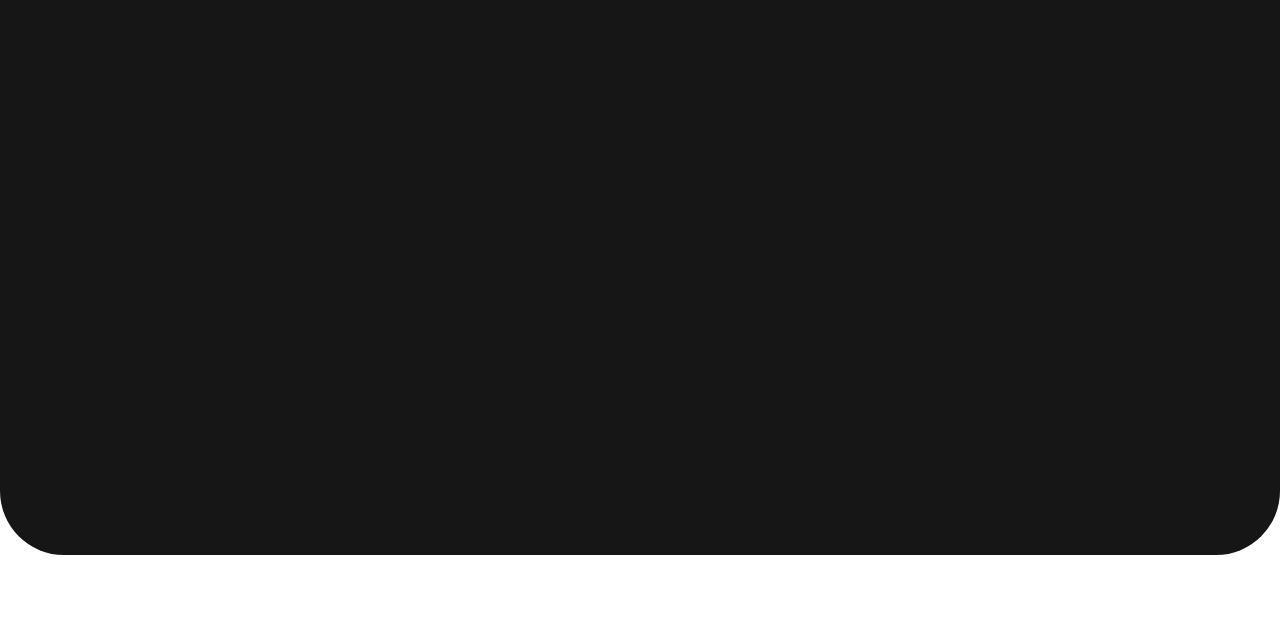
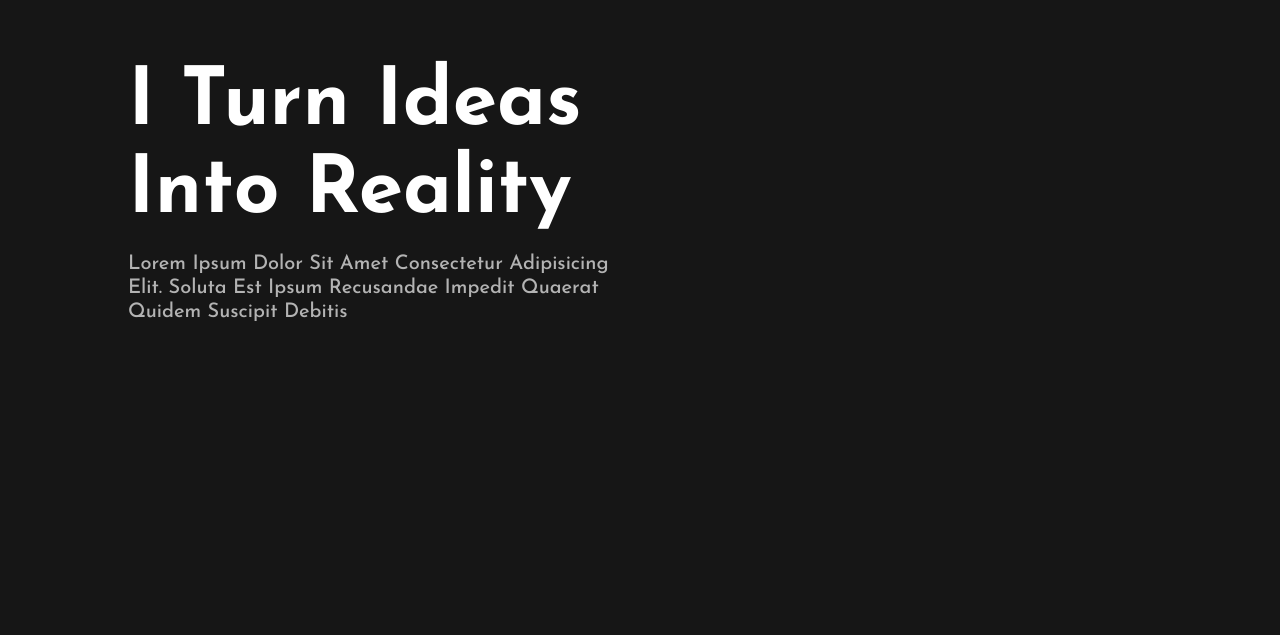
Before and after one commit to Karthikkk-24/thecodinghacker, a React (Vite) app: page / in a window 1280 px wide. Shown: the part 165-800 px from the top of the page. Built offline with nearby package versions, Linux system fonts and the light colour scheme.

Commit message:
Added main containers

```diff
--- a/src/App.css
+++ b/src/App.css
@@ -55,7 +55,7 @@ body {
 }
 
 .content_container {
-    height: 80vh;
+    height: 110vh;
     width: 100%;
     display: flex;
     flex-direction: column;
@@ -68,7 +68,32 @@ body {
     height: 90%;
     width: 100%;
     background: var(--background);
+    display: flex;
+    flex-direction: row;
+    align-items: flex-start;
+    justify-content: center;
 }
+
+.content_container .main_container .left {
+    height: 70%;
+    width: 40%;
+    display: flex;
+    flex-direction: column;
+    align-items: center;
+    justify-content: center;
+    gap: 2vh;
+}
+
+.content_container .main_container .right {
+    height: 70%;
+    width: 40%;
+    display: flex;
+    flex-direction: column;
+    align-items: center;
+    justify-content: center;
+    gap: 3vh;
+}
+
 
 .content_container .curve_background {
     height: 10%;
--- a/src/App.jsx
+++ b/src/App.jsx
@@ -1,6 +1,7 @@
 import { useState } from "react";
 import { Link, Route, BrowserRouter as Router, Switch } from "react-router-dom";
 import "./App.css";
+import "./assets/css/General.css";
 import CardPage from "./components/CardPage";
 import NameCard from "./components/NameCard";
 import Navbar from "./components/Navbar";
@@ -18,7 +19,15 @@ function App() {
         </div>
       </div>
       <div className="content_container">
-        <div className="main_container"></div>
+        <div className="main_container">
+            <div className="left">
+                <h1 className="heading">I turn ideas into reality</h1>
+                <h3 className="sub_heading">
+                    Lorem ipsum dolor sit amet consectetur adipisicing elit. Soluta est ipsum recusandae impedit quaerat quidem suscipit debitis
+                </h3>
+            </div>
+            <div className="right"></div>
+        </div>
         <div className="curve_background"></div>
       </div>
       <div className="footer_container">
--- /dev/null
+++ b/src/assets/css/General.css
@@ -0,0 +1,16 @@
+h1, h2, h3, h4, h5, h6 {
+    margin: 0;
+}
+
+h1.heading {
+    color: var(--white);
+    font-size: 10vh;
+    font-weight: bold;
+    text-transform: capitalize;
+}
+
+h3.sub_heading {
+    color: #f0f0f0b8;
+    font-size: 2.5vh;
+    text-transform: capitalize;
+}
```
